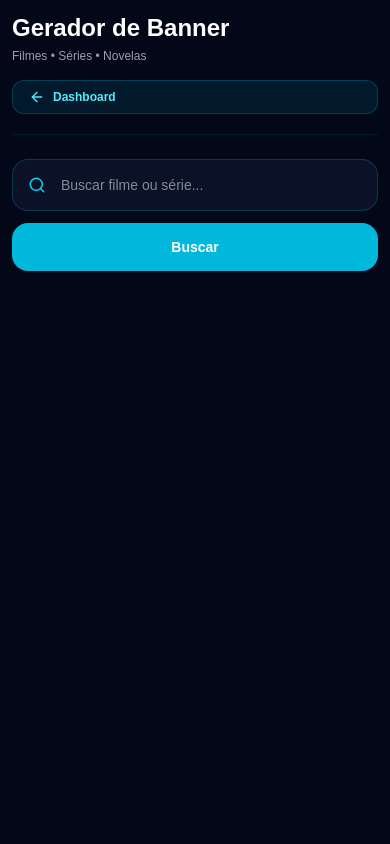
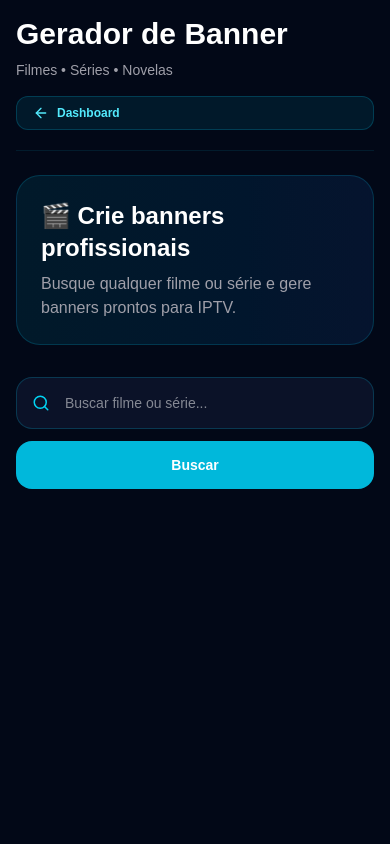
Before and after one commit to diorleip/diowplaypro, a Next.js app: page /dashboard/banner in a window 390 px wide. Shown: the top 844 px of the page. Built offline with nearby package versions, Linux system fonts and the light colour scheme.

Commit message:
Melhora layout mobile do gerador de banner

```diff
--- a/app/dashboard/banner/page.tsx
+++ b/app/dashboard/banner/page.tsx
@@ -15,6 +15,8 @@ import {
   Crown,
   PlayCircle,
   Globe,
+  Menu,
+  X,
 } from "lucide-react";
 
 const TMDB_TOKEN =
@@ -89,6 +91,8 @@ export default function BannerSearchPage() {
 
   const [loading, setLoading] =
     useState(false);
+
+    const [menuOpen, setMenuOpen] = useState(false);
 
   async function searchMovies() {
     if (!query) return;
@@ -178,15 +182,15 @@ export default function BannerSearchPage() {
       </aside>
 
       {/* CONTEÚDO */}
-      <section className="min-h-screen p-3 md:p-5 lg:ml-[240px]">
+      <section className="min-h-screen p-4 md:p-5 lg:ml-[240px] max-w-7xl mx-auto">
         {/* HEADER */}
         <div className="mb-6 flex flex-col gap-4 sm:flex-row sm:items-center sm:justify-between border-b border-cyan-400/10 pb-5">
           <div>
-            <h1 className="text-2xl font-bold">
+            <h1 className="text-3xl font-black">
               Gerador de Banner
             </h1>
 
-            <p className="mt-1 text-xs text-zinc-400">
+            <p className="mt-2 text-sm text-zinc-400">
               Filmes • Séries • Novelas
             </p>
           </div>
@@ -200,6 +204,16 @@ export default function BannerSearchPage() {
             Dashboard
           </Link>
         </div>
+
+        <div className="mb-8 rounded-3xl border border-cyan-500/20 bg-gradient-to-r from-cyan-500/10 to-blue-500/10 p-6">
+  <h2 className="text-2xl font-black">
+    🎬 Crie banners profissionais
+  </h2>
+
+  <p className="mt-2 text-zinc-400">
+    Busque qualquer filme ou série e gere banners prontos para IPTV.
+  </p>
+</div>
 
         {/* BUSCA */}
         <div className="mb-8 flex flex-col gap-3 sm:flex-row">
```
